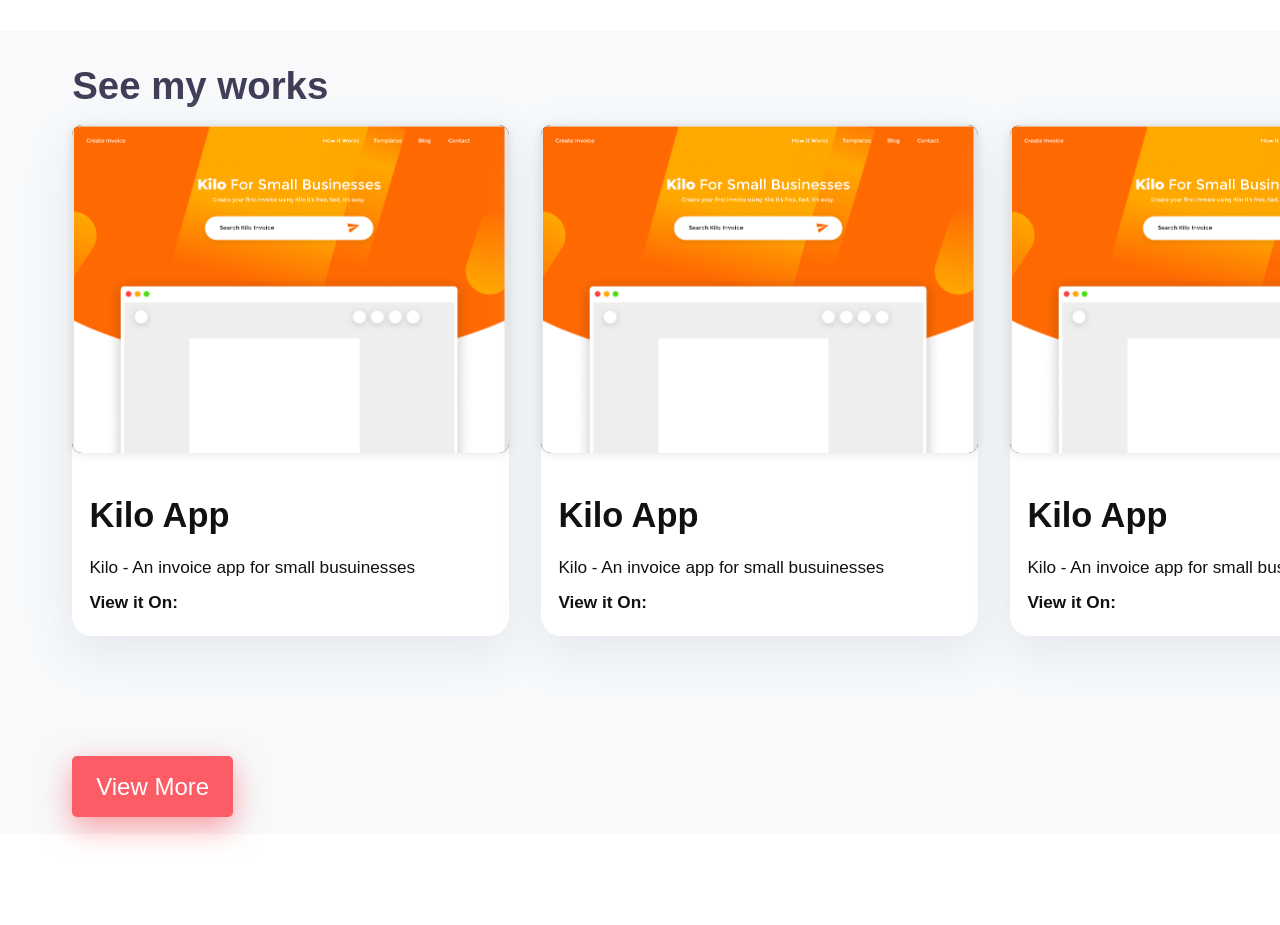
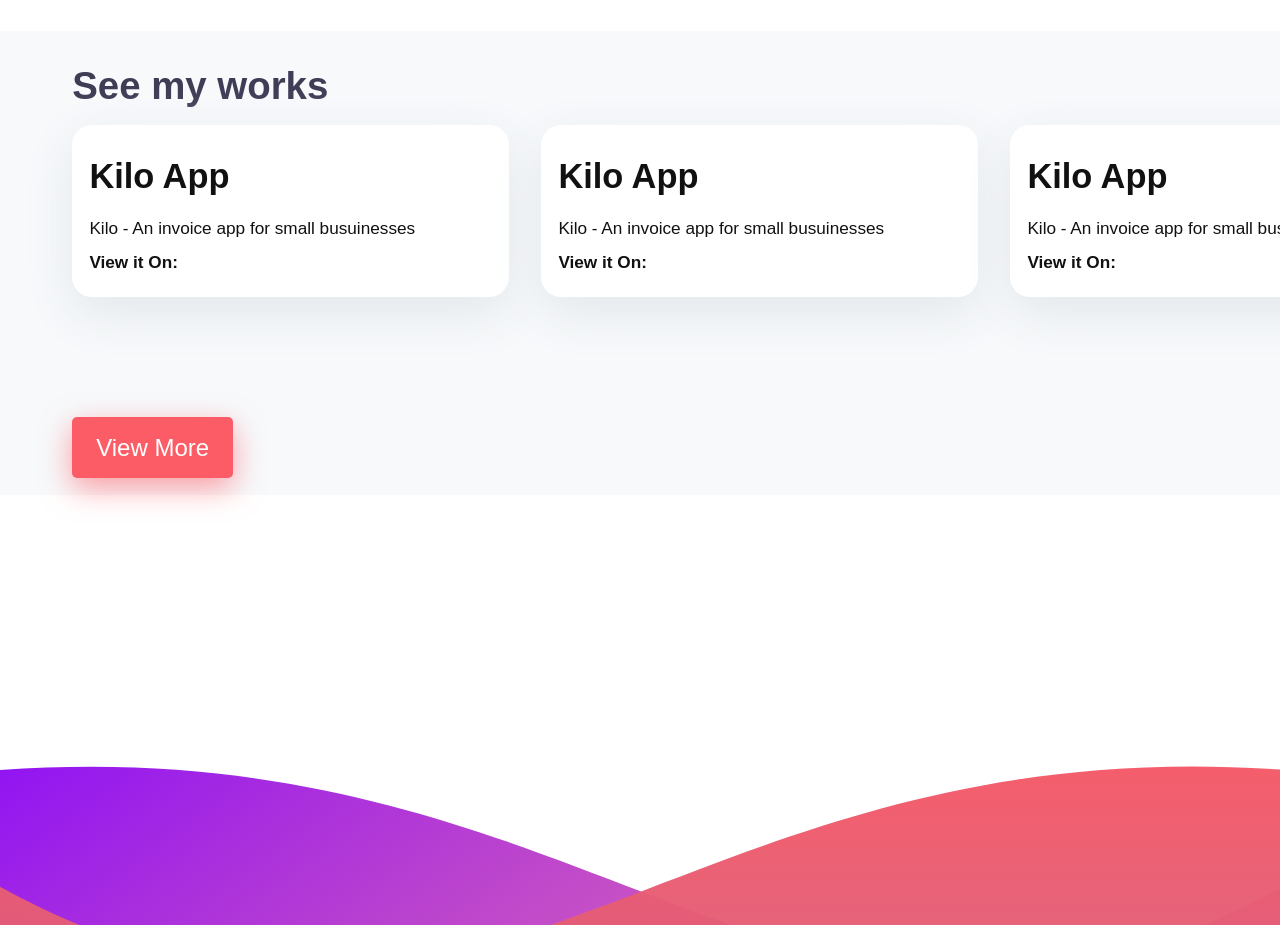
Before and after one commit to rooseveltAI/TheCodeisthub, a Gatsby site: page / in a window 1280 px wide. Shown: the part 3540-4465 px from the top of the page. Built offline with nearby package versions, Linux system fonts and the light colour scheme; Gatsby itself is replaced by a stand-in of ours.

Commit message:
Initial commit

```diff
--- a/src/components/Works/workPage.js
+++ b/src/components/Works/workPage.js
@@ -1,5 +1,5 @@
 import React from "react"
-import kilo from "../../images/kilo.png"
+// import kilo from "../../images/kilo.png"
 
 export default function WorkSection() {
   return (
@@ -8,12 +8,12 @@ export default function WorkSection() {
       <div className="works__container">
         <div className="works--card">
           <div class="works--contents__container">
-            <img
+            {/* <img
               className="works--img"
               src={kilo}
               width="437px"
               alt="projects"
-            />
+            /> */}
 
             <div className="works--contents">
               <h1>Kilo App</h1>
@@ -34,12 +34,12 @@ export default function WorkSection() {
 
         <div className="works--card">
           <div class="works--contents__container">
-            <img
+            {/* <img
               className="works--img"
               src={kilo}
               width="437px"
               alt="projects"
-            />
+            /> */}
 
             <div className="works--contents">
               <h1>Kilo App</h1>
@@ -60,12 +60,12 @@ export default function WorkSection() {
 
         <div className="works--card">
           <div class="works--contents__container">
-            <img
+            {/* <img
               className="works--img"
               src={kilo}
               width="437px"
               alt="projects"
-            />
+            /> */}
 
             <div className="works--contents">
               <h1>Kilo App</h1>
```
